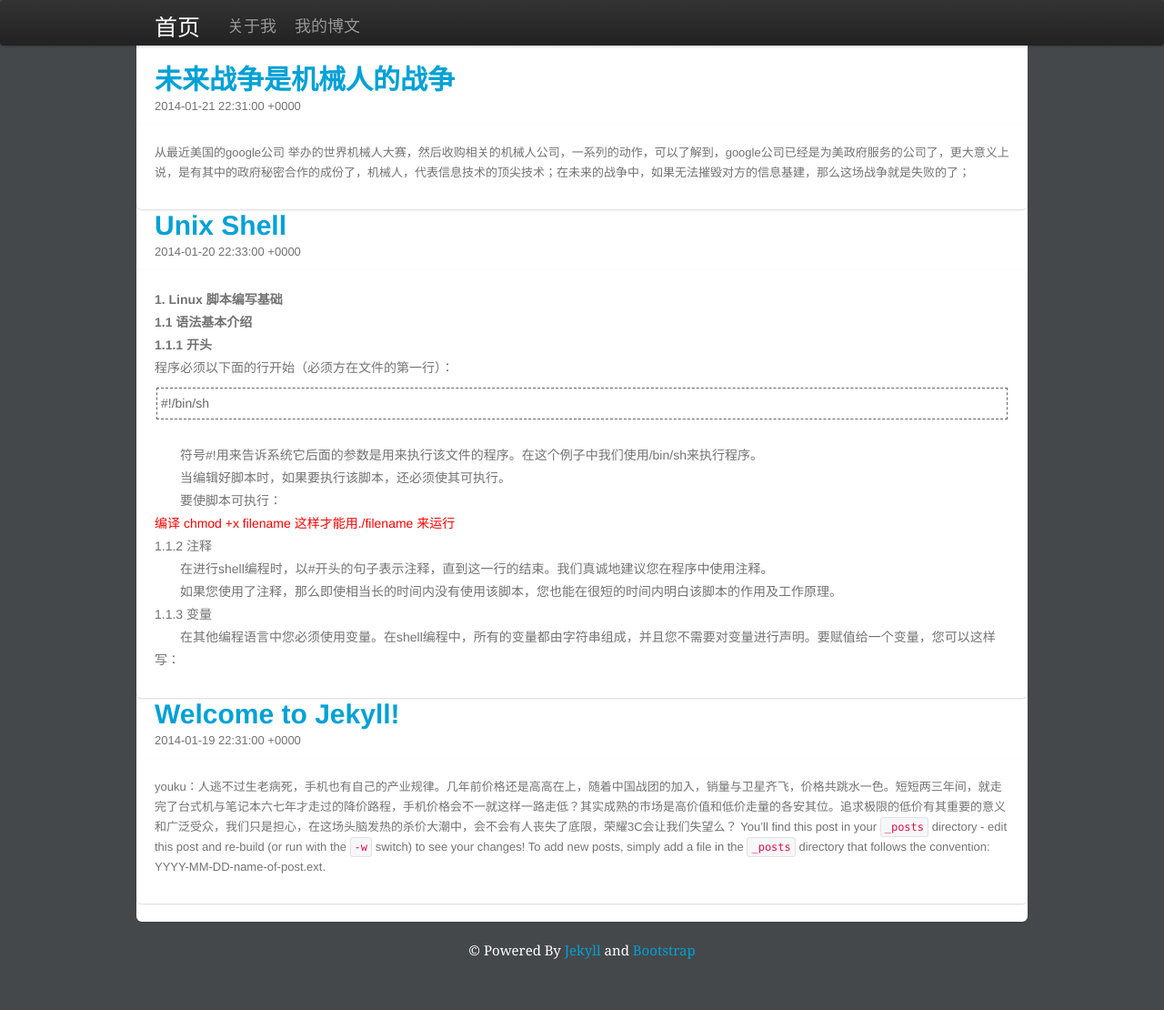
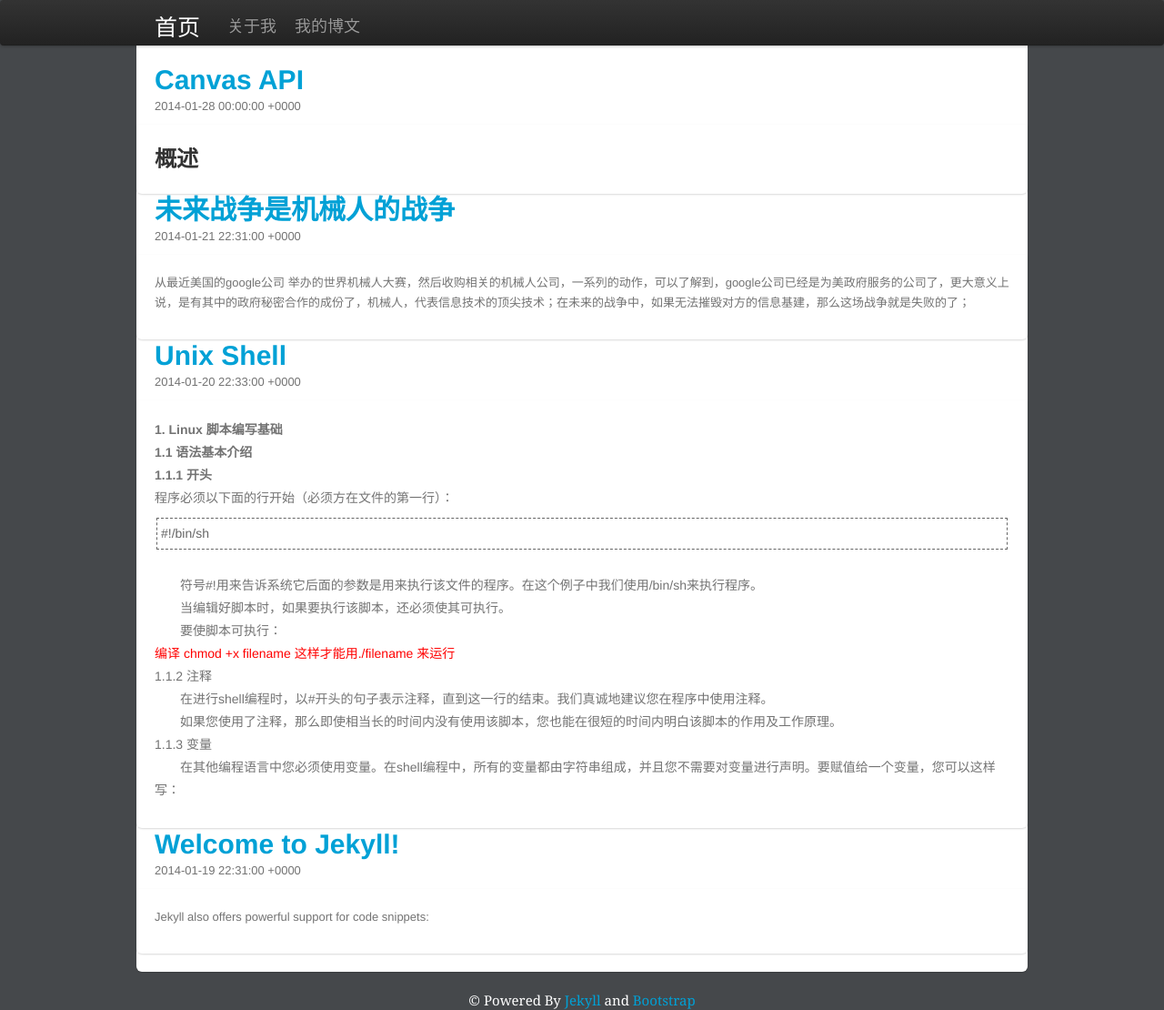
Before and after one commit to esfak47/jekyll.esfak47.github.io, a Jekyll site: the page built from archive.html, in a window 1280 px wide and 1110 px high. Shown: the whole window at 91% size. Built offline with Jekyll 4.4.1, drawn with Linux system fonts in a browser that asks for light colours; nearby versions of some CDN libraries; Markdown is read by kramdown in place of the engine named in the settings; some of the changed lines change nothing that is shown.

Commit message:
add new post

```diff
--- a/_posts/2014-01-19-welcome-to-jekyll.markdown
+++ b/_posts/2014-01-19-welcome-to-jekyll.markdown
@@ -3,12 +3,9 @@ layout: post
 title:  "Welcome to Jekyll!"
 date:   2014-01-19 22:31:00
 categories: jekyll update
-img_src: "http://jekyllrb.com/img/logo-2x.png"
-description: "人逃不过生老病死，手机也有自己的产业规律。几年前价格还是高高在上，随着中国战团的加入，销量与卫星齐飞，价格共跳水一色。短短两三年间，就走完了台式机与笔记本六七年才走过的降价路程，手机价格会不一就这样一路走低？其实成熟的市场是高价值和低价走量的各安其位。追求极限的低价有其重要的意义和广泛受众，我们只是担心，在这场头脑发热的杀价大潮中，会不会有人丧失了底限，荣耀3C会让我们失望么？"
+img_src: "/img/jekyll.png"
+description: "Transform your plain text into static websites and blogs."
 ---
-youku：人逃不过生老病死，手机也有自己的产业规律。几年前价格还是高高在上，随着中国战团的加入，销量与卫星齐飞，价格共跳水一色。短短两三年间，就走完了台式机与笔记本六七年才走过的降价路程，手机价格会不一就这样一路走低？其实成熟的市场是高价值和低价走量的各安其位。追求极限的低价有其重要的意义和广泛受众，我们只是担心，在这场头脑发热的杀价大潮中，会不会有人丧失了底限，荣耀3C会让我们失望么？
-You'll find this post in your `_posts` directory - edit this post and re-build (or run with the `-w` switch) to see your changes!
-To add new posts, simply add a file in the `_posts` directory that follows the convention: YYYY-MM-DD-name-of-post.ext.
 
 Jekyll also offers powerful support for code snippets:
 
--- /dev/null
+++ b/_posts/2014-01-28-canvas.markdown
@@ -0,0 +1,456 @@
+---
+title: Canvas API
+layout: post
+category: javascript
+img_src: "/img/html5.jpg"
+description: "Canvas基础"
+---
+
+## 概述
+
+Canvas用于在网页展示图像，并且可以定制内容，基本上它是一个可以用JavaScript操作的位图（bitmap）。
+
+Canvas API用于网页实时生成图像，JavaScript通过API来操作图像内容。这样做的优点是：减少HTTP请求数，减少下载的数据，加快网页载入时间，可以对图像进行实时处理。
+
+使用前，首先需要新建一个canvas网页元素。
+
+{% highlight html %}
+
+<canvas id="myCanvas" width="400" height="200">
+	您的浏览器不支持canvas！
+</canvas>
+
+{% endhighlight %}
+
+如果浏览器不支持这个API，则就会显示canvas标签中间的文字——“您的浏览器不支持canvas！”。
+
+然后，使用JavaScript获取canvas的DOM对象。
+
+{% highlight javascript %}
+
+var canvas = document.getElementById('myCanvas');
+
+{% endhighlight %}
+
+接着，检查浏览器是否支持Canvas API，方法是看有没有部署getContext方法。
+
+{% highlight javascript %}
+
+if (canvas.getContext) {
+	// some code here
+}
+
+{% endhighlight %}
+
+使用getContext('2d')方法，初始化平面图像的上下文环境。
+
+{% highlight javascript %}
+
+var ctx = canvas.getContext('2d');
+
+{% endhighlight %}
+
+现在就在canvas中间生成平面图像了。
+
+## 绘图方法
+
+（1）填充颜色
+
+设置填充颜色。
+
+{% highlight javascript %}
+
+ctx.fillStyle = "#000000"; // 设置填充色为黑色
+
+{% endhighlight %}
+
+（2）绘制矩形
+
+绘制实心矩形。
+
+{% highlight javascript %}
+
+ctx.fillRect(10,10,200,100);
+
+{% endhighlight %}
+
+绘制空心矩形。
+
+{% highlight javascript %}
+
+ctx.strokeRect(10,10,200,100);
+
+{% endhighlight %}
+
+清除某个矩形区域的内容。
+
+{% highlight javascript %}
+
+ctx.clearRect(100,50,50,50);
+
+{% endhighlight %}
+
+（3）绘制路径
+
+{% highlight javascript %}
+
+ctx.beginPath(); // 开始路径绘制
+
+ctx.moveTo(20, 20); // 设置路径起点
+
+ctx.lineTo(200, 20); // 绘制一条到200, 20的直线
+
+ctx.lineWidth = 1.0; // 设置线宽
+
+ctx.strokeStyle = "#CC0000"; // 设置线的颜色
+
+ctx.stroke(); // 进行线的着色，这时整条线才变得可见
+
+{% endhighlight %}
+
+moveto和lineto方法可以多次使用。最后，还可以使用closePath方法，自动绘制一条当前点到起点的直线，形成一个封闭图形，省却使用以此lineto方法。
+
+（4）绘制圆形和扇形
+
+绘制扇形的方法。
+
+{% highlight javascript %}
+
+ctx.arc(x, y, radius, startAngle, endAngle, anticlockwise);
+
+{% endhighlight %}
+
+arc方法的x和y参数是圆心坐标，radius是半径，startAngle和endAngle则是扇形的起始角度和终止角度（以弧度表示），anticlockwise表示做图时应该逆时针画（true）还是顺时针画（false）。
+
+绘制实心的圆形。
+
+{% highlight javascript %}
+
+ctx.beginPath();
+
+ctx.arc(60, 60, 50, 0, Math.PI*2, true);
+
+ctx.fillStyle = "#000000";
+
+ctx.fill();
+
+{% endhighlight %}
+
+绘制空心圆形。
+
+{% highlight javascript %}
+
+ctx.beginPath();
+
+ctx.arc(60, 60, 50, 0, Math.PI*2, true);
+
+ctx.lineWidth = 1.0;
+
+ctx.strokeStyle = "#000";
+
+ctx.stroke();
+
+{% endhighlight %}
+
+（5）绘制文本
+
+fillText方法用于添加文本，strokeText方法用于添加空心字。使用之前，需设定字体、对齐方向、颜色等属性。
+
+{% highlight javascript %}
+
+ctx.font = "Bold 20px Arial"; // 设置字体
+
+ctx.textAlign = "left"; // 设置对齐方式
+
+ctx.fillStyle = "#008600"; // 设置填充颜色
+
+ctx.fillText("Hello!", 10, 50); // 设置字体内容，以及在画布上的位置
+
+ctx.strokeText('Hello!", 10, 100); // 绘制空心字
+
+{% endhighlight %}
+
+fillText方法不支持文本断行，即所有文本出现在一行内。所以，如果你要生成多行文本，只有调用多次fillText方法。
+
+### 渐变
+
+设置渐变色。
+
+{% highlight javascript %}
+
+var myGradient = ctx.createLinearGradient(0, 0, 0, 160);
+
+myGradient.addColorStop(0, "#BABABA");
+
+myGradient.addColorStop(1, "#636363");
+
+{% endhighlight %}
+
+createLinearGradient方法的参数是(x1, y1, x2, y2)，其中x1和y1是起点坐标，x2和y2是终点坐标。通过不同的坐标值，可以生成从上至下、从左到右的渐变等等。
+
+使用方法如下：
+
+{% highlight javascript %}
+
+ctx.fillStyle = myGradient;
+ctx.fillRect(10,10,200,100);
+
+{% endhighlight %}
+
+### 阴影
+
+{% highlight javascript %}
+
+ctx.shadowOffsetX = 10; // 设置水平位移
+
+ctx.shadowOffsetY = 10; // 设置垂直位移
+
+ctx.shadowBlur = 5; // 设置模糊度
+
+ctx.shadowColor = "rgba(0,0,0,0.5)"; // 设置阴影颜色
+
+ctx.fillStyle = "#CC0000";
+ctx.fillRect(10,10,200,100);
+
+{% endhighlight %}
+
+## 图像处理方法
+
+### 插入图像
+
+canvas允许将图像文件插入画布，做法是读取图片后，使用drawImage方法在画布内进行重绘。
+
+{% highlight javascript %}
+
+var img = new Image();
+
+img.src = "image.png";
+
+ctx.drawImage(img, 0, 0); // 设置对应的图像对象，以及它在画布上的位置
+
+{% endhighlight %}
+
+由于图像的载入需要时间，drawImage方法只能在图像完全载入后才能调用，因此上面的代码需要改写。
+
+{% highlight javascript %}
+
+var image = new Image();
+
+image.onload = function() {
+
+	if (image.width != canvas.width)
+        canvas.width = image.width;
+    if (image.height != canvas.height)
+        canvas.height = image.height;
+
+	ctx.clearRect(0, 0, canvas.width, canvas.height);
+    ctx.drawImage(image, 0, 0);
+
+}
+
+image.src = "image.png";
+
+{% endhighlight %}
+
+drawImage()方法接受三个参数，第一个参数是图像文件的DOM元素（即img标签），第二个和第三个参数是图像左上角在Canvas元素中的坐标，上例中的（0, 0）就表示将图像左上角放置在Canvas元素的左上角。
+
+### 读取Canvas的内容
+
+getImageData方法可以用来读取Canvas的内容，返回一个对象，包含了每个像素的信息。
+
+{% highlight javascript %}
+
+var imageData = context.getImageData(0, 0, canvas.width, canvas.height);
+
+{% endhighlight %}
+
+imageData对象有一个data属性，它的值是一个一维数组。该数组的值，依次是每个像素的红、绿、蓝、alpha通道值，因此该数组的长度等于 图像的像素宽度 x 图像的像素高度 x 4，每个值的范围是0–255。这个数组不仅可读，而且可写，因此通过操作这个数组的值，就可以达到操作图像的目的。修改这个数组以后，使用putImageData方法将数组内容重新回Canvas。
+
+{% highlight javascript %}
+
+context.putImageData(imageData, 0, 0);
+
+{% endhighlight %}
+
+### 像素处理
+
+假定filter是一个处理像素的函数，那么整个对Canvas的处理流程，可以用下面的代码表示。
+
+{% highlight javascript %}
+
+if (canvas.width > 0 && canvas.height > 0) {
+
+	var imageData = context.getImageData(0, 0, canvas.width, canvas.height);
+
+    filter(imageData);
+
+    context.putImageData(imageData, 0, 0);
+
+}
+
+{% endhighlight %}
+
+以下是几种常见的处理方法。
+
+（1）灰度效果
+
+灰度图（grayscale）就是取红、绿、蓝三个像素值的算术平均值，这实际上将图像转成了黑白形式。假定d[i]是像素数组中一个象素的红色值，则d[i+1]为绿色值，d[i+2]为蓝色值，d[i+3]就是alpha通道值。转成灰度的算法，就是将红、绿、蓝三个值相加后除以3，再将结果写回数组。
+
+{% highlight javascript %}
+
+grayscale = function (pixels) {
+
+	var d = pixels.data;
+
+    for (var i = 0; i < d.length; i += 4) {
+      var r = d[i];
+      var g = d[i + 1];
+      var b = d[i + 2];
+      d[i] = d[i + 1] = d[i + 2] = (r+g+b)/3;
+    }
+
+    return pixels;
+
+};
+
+{% endhighlight %}
+
+（2）复古效果
+
+复古效果（sepia）则是将红、绿、蓝三个像素，分别取这三个值的某种加权平均值，使得图像有一种古旧的效果。
+
+{% highlight javascript %}
+
+sepia = function (pixels) {
+
+    var d = pixels.data;
+
+    for (var i = 0; i < d.length; i += 4) {
+      var r = d[i];
+      var g = d[i + 1];
+      var b = d[i + 2];
+      d[i]     = (r * 0.393)+(g * 0.769)+(b * 0.189); // red
+      d[i + 1] = (r * 0.349)+(g * 0.686)+(b * 0.168); // green
+      d[i + 2] = (r * 0.272)+(g * 0.534)+(b * 0.131); // blue
+    }
+
+    return pixels;
+
+};
+
+{% endhighlight %}
+
+（3）红色蒙版效果
+
+红色蒙版指的是，让图像呈现一种偏红的效果。算法是将红色通道设为红、绿、蓝三个值的平均值，而将绿色通道和蓝色通道都设为0。
+
+{% highlight javascript %}
+
+red = function (pixels) {
+
+    var d = pixels.data;
+
+    for (var i = 0; i < d.length; i += 4) {
+      var r = d[i];
+      var g = d[i + 1];
+      var b = d[i + 2];
+      d[i] = (r+g+b)/3;        // 红色通道取平均值
+      d[i + 1] = d[i + 2] = 0; // 绿色通道和蓝色通道都设为0
+    }
+
+    return pixels;
+
+};
+
+{% endhighlight %}
+
+（4）亮度效果
+
+亮度效果（brightness）是指让图像变得更亮或更暗。算法将红色通道、绿色通道、蓝色通道，同时加上一个正值或负值。
+
+{% highlight javascript %}
+
+brightness = function (pixels, delta) {
+
+    var d = pixels.data;
+
+    for (var i = 0; i < d.length; i += 4) {
+          d[i] += delta;     // red
+          d[i + 1] += delta; // green
+          d[i + 2] += delta; // blue
+    }
+
+	return pixels;
+
+};
+
+{% endhighlight %}
+
+（5）反转效果
+
+反转效果（invert）是值图片呈现一种色彩颠倒的效果。算法为红、绿、蓝通道都取各自的相反值（255-原值）。
+
+{% highlight javascript %}
+
+invert = function (pixels) {
+
+	var d = pixels.data;
+
+	for (var i = 0; i < d.length; i += 4) {
+		d[i] = 255 - d[i];
+		d[i+1] = 255 - d[i + 1];
+		d[i+2] = 255 - d[i + 2];
+	}
+
+	return pixels;
+
+};
+
+{% endhighlight %}
+
+### 将Canvas转化为图像文件
+
+对图像数据做出修改以后，可以使用toDataURL方法，将Canvas数据重新转化成一般的图像文件形式。
+
+{% highlight javascript %}
+
+function convertCanvasToImage(canvas) {
+  var image = new Image();
+  image.src = canvas.toDataURL("image/png");
+  return image;
+}
+
+{% endhighlight %}
+
+上面的代码将Canvas数据，转化成PNG data URI。
+
+## 保存和恢复上下文
+
+save方法用于保存上下文环境，restore方法用于恢复到上一次保存的上下文环境。
+
+{% highlight javascript %}
+
+ctx.save();
+
+ctx.shadowOffsetX = 10;
+ctx.shadowOffsetY = 10;
+ctx.shadowBlur = 5;
+ctx.shadowColor = "rgba(0,0,0,0.5)";
+
+ctx.fillStyle = "#CC0000";
+ctx.fillRect(10,10,150,100);
+
+ctx.restore();
+
+ctx.fillStyle = "#000000";
+ctx.fillRect(180,10,150,100);
+
+{% endhighlight %}
+
+上面的代码一共绘制了两个矩形，前一个有阴影，后一个没有。
+
+## 参考链接
+
+- David Walsh, [JavaScript Canvas Image Conversion](http://davidwalsh.name/convert-canvas-image)
+- Matt West, [Getting Started With The Canvas API](http://blog.teamtreehouse.com/getting-started-with-the-canvas-api)
+- John Robinson, [How You Can Do Cool Image Effects Using HTML5 Canvas](http://www.storminthecastle.com/2013/04/06/how-you-can-do-cool-image-effects-using-html5-canvas/)
--- a/css/main.css
+++ b/css/main.css
@@ -18,7 +18,7 @@ body,p,ul,li,span{ margin:0; padding:0; }
 .index li.l .t span{ float:left; display:block; height:20px; border:1px solid #d8d8d8; border-radius:4px; font-size:12px; background:#fff url(icons_home.png) no-repeat 4px -848px; color:#555; margin:-1px 10px 0 0; padding:0 8px 0 18px;}
 .index li.l .t a{ color:008aff;}
 .index li .preview{ width:180px; float:left; margin-right:15px; text-align:center; overflow:hidden;}
-.index li .preview img{ width:180px; margin:0 auto;}
+.index li .preview img{ width:180px;height:180px;margin:0 auto;}
 
 .index li .w_info{ font-family: "microsoft yahei",simhei; overflow:hidden;margin-bottom:8px;}
 .index li .w_info i{ margin:0 25px 1px 0; height:20px; line-height:20px; color: #999; min-width:40px; display: block; float: left; padding-left:14px; background:url(icons_home.png) no-repeat -100px -500px;}
```
Also changed, not shown: img/html5.jpg (added), img/jekyll.png (added), 7 other files.
